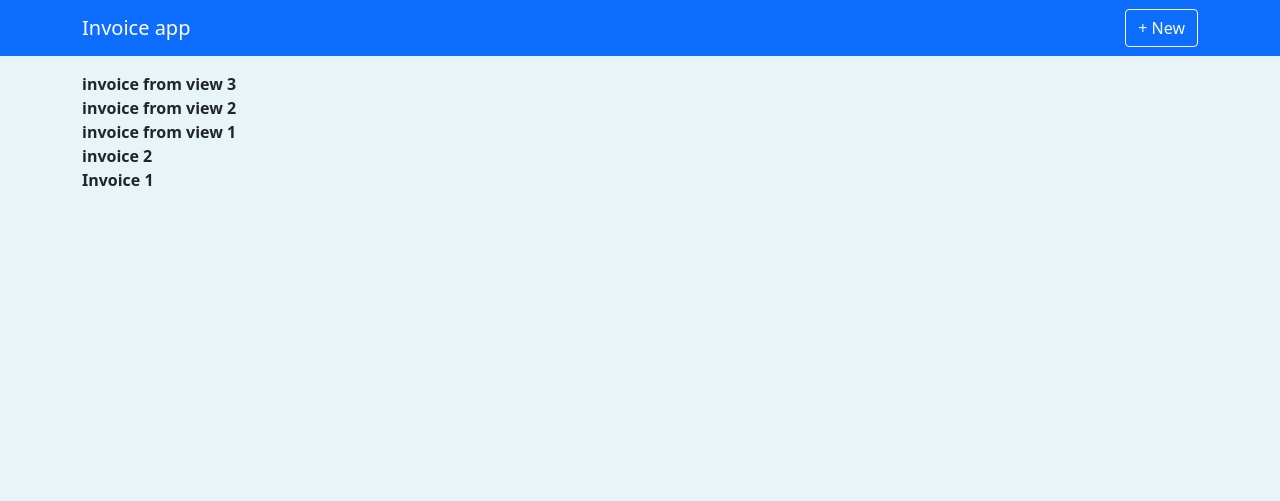
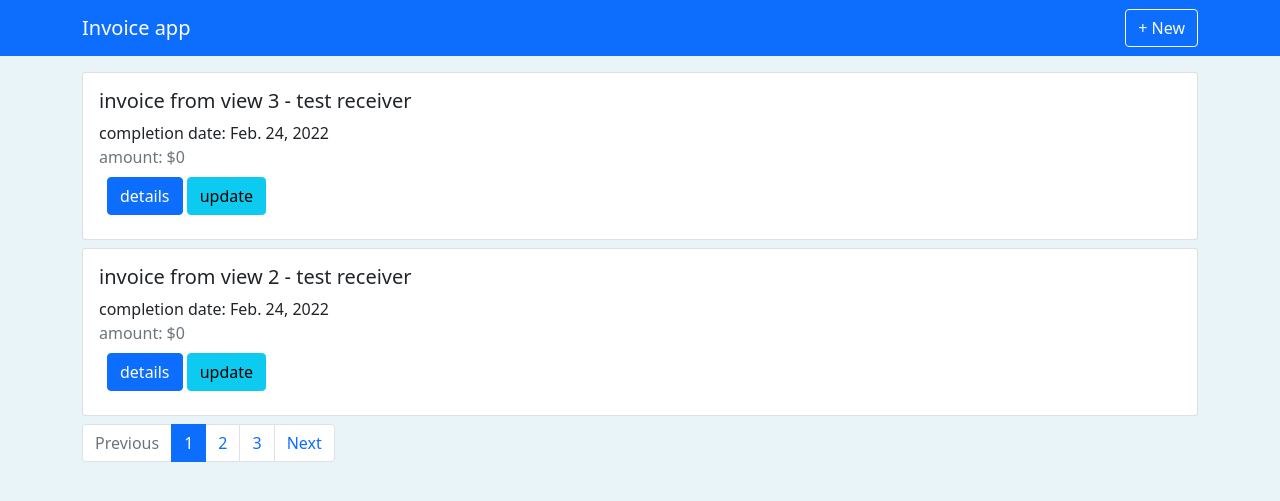
Before and after one commit to Hiradoras/django-invoice-app, a Django app: page / in a window 1280 px wide. Shown: the top 501 px of the page. Run offline with Django 4.2, Linux system fonts and the light colour scheme; a user stored in the database is signed in; data comes from the database, SQL or seed files in the repository; both versions use the stored data as it was after the commit; some libraries are stand-ins or nearby versions.

Commit message:
Pagination added

```diff
--- a/invoices/templates/invoices/main.html
+++ b/invoices/templates/invoices/main.html
@@ -6,11 +6,71 @@ home
 
 {% block content %}
 
-{% for obj in qs %}
+{% if qs %}
+    {% for obj in qs %}
+        <div class="card mb-2" style="width:100%">
+            <div class = "card-body">
+                <h5 class = "card-title">{{obj.number}} - {{obj.receiver.name}}</h5>
+                <div class = "card-text">
+                    completion date: {{obj.completion_date}}
+                </div>
+                <div class = "text-muted">
+                    amount: ${{obj.total_amount}}
+                </div>
+                <div class = "m-2">
+                    <a href="#" class="btn btn-primary"> details </a>
+                    <a href="#" class="btn btn-info"> update </a>
+                </div>
+            </div>
+        </div>
+    {% endfor %}
 
-<b>{{obj.number}}</b>
-</br>
+{% else %}
+    <h3> No invoices created . . . </h3>
+{% endif %}
 
-{% endfor %}
+{% comment %} {% if is_paginated %}
+
+<nav aria-label="...">
+    <ul class="pagination">
+      <li class="page-item disabled">
+        <a class="page-link" href="#" tabindex="-1" aria-disabled="true">Previous</a>
+      </li>
+      <li class="page-item"><a class="page-link" href="#">1</a></li>
+      <li class="page-item active" aria-current="page">
+        <a class="page-link" href="#">2</a>
+      </li>
+      <li class="page-item"><a class="page-link" href="#">3</a></li>
+      <li class="page-item">
+        <a class="page-link" href="#">Next</a>
+      </li>
+    </ul>
+  </nav>
+
+{% endif %} {% endcomment %}
+
+
+{% if is_paginated %}
+<nav aria-label="invoice pagination">
+    <ul class="pagination">
+      <li class="page-item {% if page_obj.has_previous %} {% else %} disabled {% endif %}">
+        <a {% if page_obj.has_previous %}
+            href = "?page={{page_obj.previous_page_number}}"
+            {% endif %} class="page-link" tabindex="-1" aria-disabled="true">Previous</a>
+      </li>
+    {% for i in paginator.page_range %}
+      <li class="page-item {% if page_obj.number == i %} active {% endif %}">
+        <a class="page-link" href="?page={{i}}">{{i}}</a>
+    </li>
+    {% endfor %}
+      <li class="page-item {% if page_obj.has_next %} {% else %} disabled {% endif %}">
+        <a {% if page_obj.has_next %}
+        href = "?page={{page_obj.next_page_number}}"
+        {% endif %} class="page-link">Next</a>
+      </li>
+    </ul>
+  </nav>
+
+{% endif %}
 
 {% endblock content %}
--- a/invoices/views.py
+++ b/invoices/views.py
@@ -7,7 +7,7 @@ from .forms import InvoiceForm
 class InvoiceListView(ListView):
     model = Invoice
     template_name = "invoices/main.html" # default invoice_list.html
-    # paginate_by
+    paginate_by = 2
     context_object_name = 'qs'
 
     def get_queryset(self):
```
Also changed, not shown: db.sqlite3.
